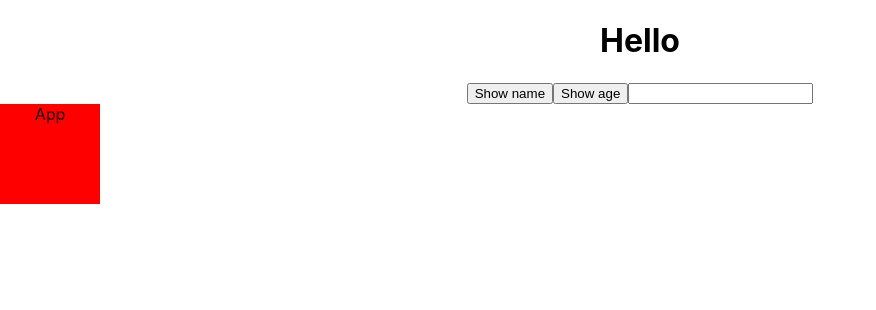
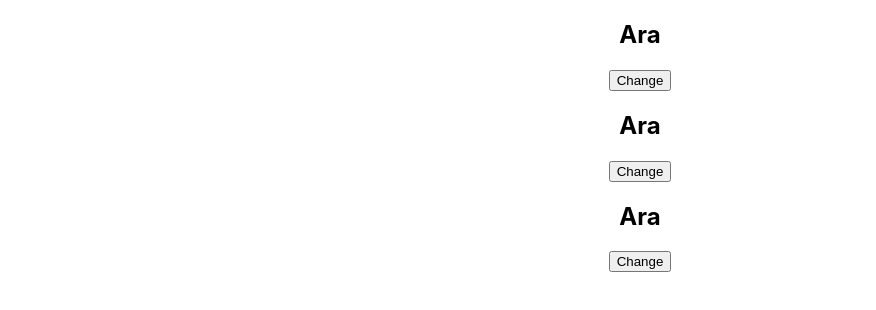
Before and after one commit to whdkfk/react-study, a React (Create React App) app in the folder react/: page / in a window 1280 px wide. Shown: the top 310 px of the page, without its empty margins (0-876 px from the left). Built offline with nearby package versions, Linux system fonts and the light colour scheme.

Commit message:
state, useState

```diff
--- a/react/src/App.js
+++ b/react/src/App.js
@@ -4,8 +4,9 @@ import Welcome from './component/Welcome';
 
 function App() {
   return <div className="App">
-    <Hello></Hello>
-    <div className='box'>App</div>
+    <Hello />
+    <Hello />
+    <Hello />
   </div>;
 }
 
--- a/react/src/component/Hello.js
+++ b/react/src/component/Hello.js
@@ -1,28 +1,18 @@
+import { useState } from "react";
+
 export default function Hello(){
-    function showName(){
-        console.log("ara");
-    }
-    function showAge(age){
-        console.log(age);
-    }
-    function showText(txt){
-        console.log(txt);
-    }
+    // let name = "Ara";
+    const [name, setName] = useState('Ara');
+
     return (
         <div>
-            <h1>Hello</h1>
-            <button onClick={showName}>Show name</button>
-            <button
-                onClick={() => {
-                    showAge(17)
-                }}
-            >
-                Show age
-            </button>
-            <input type="text" onChange={e => {
-                const txt = e.target.value;
-                showText(txt);
-            }}/>
+            <h2 id="name">{name}</h2>
+            <button onClick={()=>{
+                setName(name === "Ara" ? "Jane" : "Ara")
+            }}
+        >
+            Change
+        </button>
         </div>
     );
 }
```
